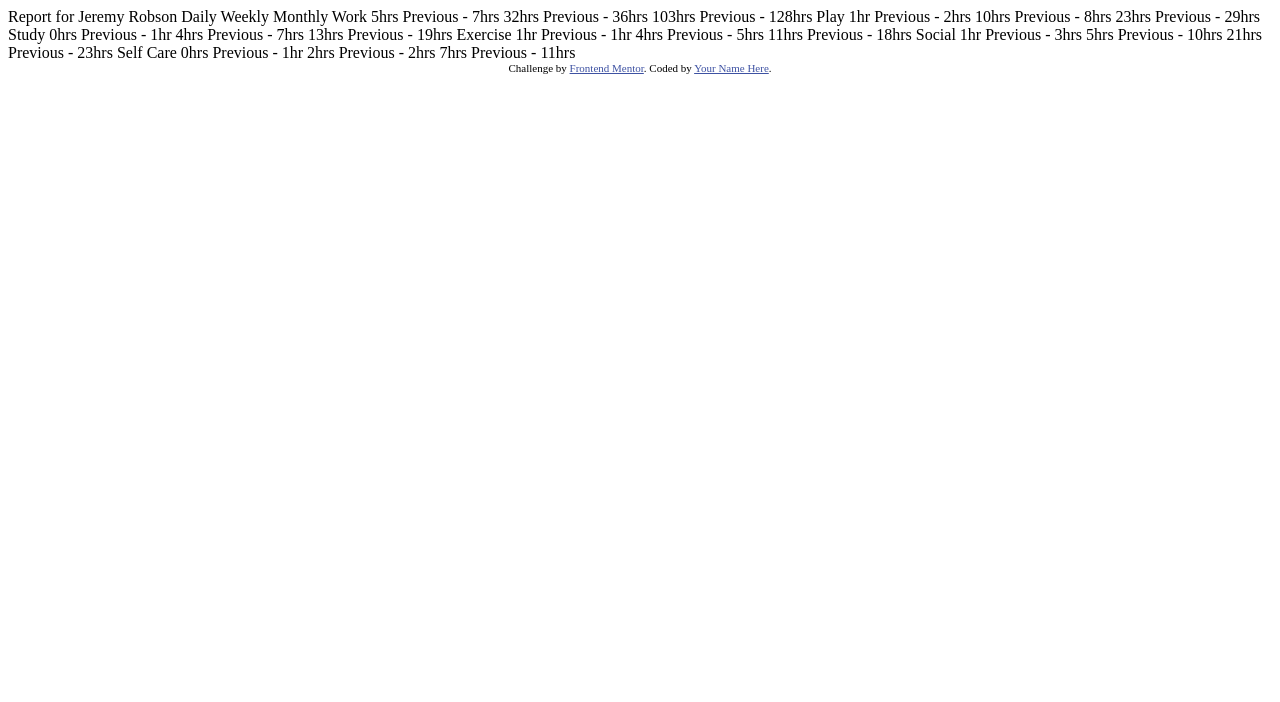
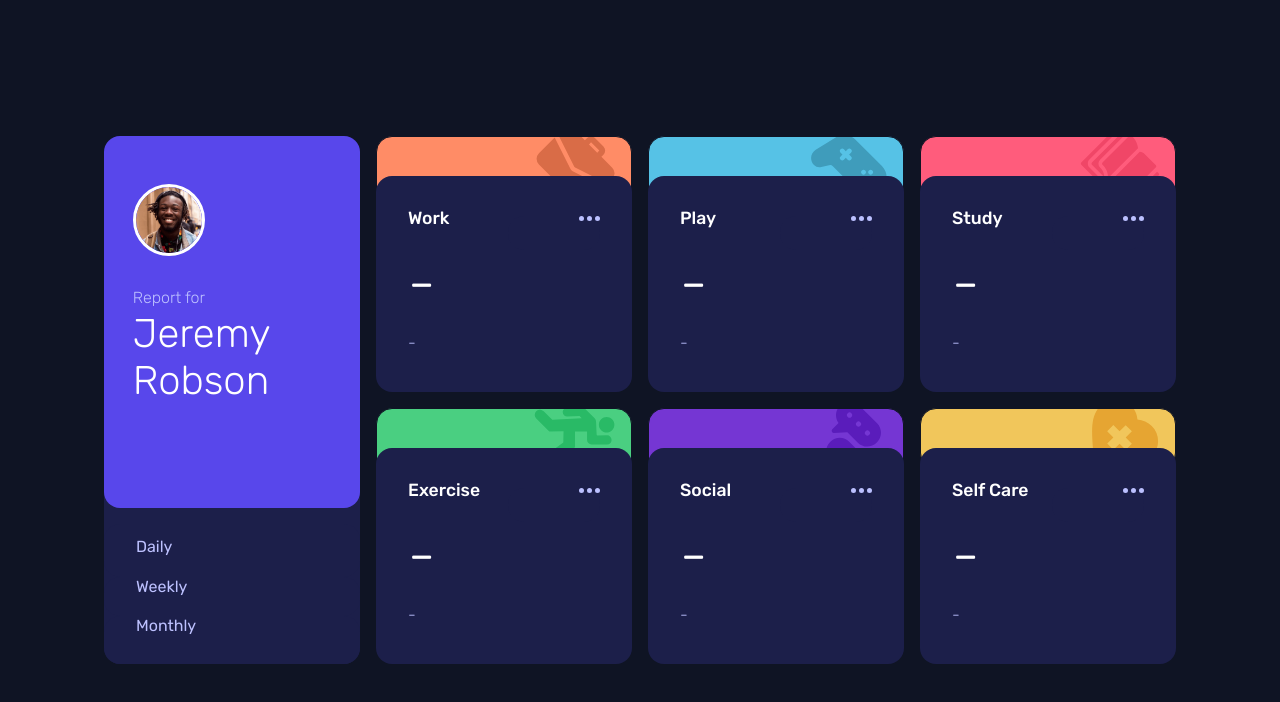
Before and after one commit to MolinaEf/time-tracking-dashboard, a plain HTML site: page index.html in a window 1280 px wide. Drawn offline with Linux system fonts and the light colour scheme.

Commit message:
everything

```diff
--- a/index.html
+++ b/index.html
@@ -2,79 +2,122 @@
 <html lang="en">
 <head>
   <meta charset="UTF-8">
-  <meta name="viewport" content="width=device-width, initial-scale=1.0"> <!-- displays site properly based on user's device -->
-
-  <link rel="icon" type="image/png" sizes="32x32" href="./images/favicon-32x32.png">
-
+  <meta name="viewport" content="width=device-width, initial-scale=1.0">
   <title>Frontend Mentor | Time tracking dashboard</title>
-
-  <!-- Feel free to remove these styles or customise in your own stylesheet 👍 -->
-  <style>
-    .attribution { font-size: 11px; text-align: center; }
-    .attribution a { color: hsl(228, 45%, 44%); }
-  </style>
+  <link rel="preconnect" href="https://fonts.googleapis.com">
+  <link rel="preconnect" href="https://fonts.gstatic.com" crossorigin>
+  <link href="https://fonts.googleapis.com/css2?family=Rubik:ital,wght@0,300..900;1,300..900&display=swap" rel="stylesheet">
+  <link rel="stylesheet" href="styles.css">
+  <script defer src="script.js"></script>
 </head>
 <body>
 
-  Report for
-  Jeremy Robson
+  <div class="wrapper">
+    <div class="box1">
+      <header class="main-top-part">
+        <img src="images/image-jeremy.png" alt="Jeremy Robson" class="avatar">
+        <div class="top-text">
+          <p class="report-for">Report for</p>
+          <h1 class="user-name">Jeremy Robson</h1>
+        </div>
+      </header>
+      <div class="button-section">
+        <button class="daily toggle-btn" id="daily-btn">Daily</button>
+        <button class="weekly toggle-btn" id="weekly-btn">Weekly</button>
+        <button class="monthly toggle-btn" id="monthly-btn">Monthly</button>
+      </div>
+    </div>
+    <div class="box box2" id="work">
+      <div class="top-section">
+        <img src="images\icon-work.svg" class="icon">
+      </div>
+      <div class="main-section">
+        <div class="box-wrapper">
+          <h2 class="box-title">Work</h2>
+          <button class="elipsis-button">
+            <img src="images\icon-ellipsis.svg" alt="ellipsis" class="ellipsis">
+          </button>
+          <div class="current-time">-</div>
+          <div class="previous-time">-</div>
+        </div>
+      </div> <!-- monthly -->
+    </div>
+    <div class="box box3" id="play">
+      <div class="top-section">
+        <img src="images\icon-play.svg" class="icon">
+      </div>
+      <div class="main-section">
+        <div class="box-wrapper">
+          <h2 class="box-title">Play</h2>
+          <button class="elipsis-button">
+            <img src="images\icon-ellipsis.svg" alt="ellipsis" class="ellipsis">
+          </button>
+          <div class="current-time">-</div>
+          <div class="previous-time">-</div>
+        </div>
+      </div>
+    </div>
+    <div class="box box4" id="study">
+      <div class="top-section">
+        <img src="images\icon-study.svg" class="icon">
+      </div>
+      <div class="main-section">
+        <div class="box-wrapper">
+          <h2 class="box-title">Study</h2>
+          <button class="elipsis-button">
+            <img src="images\icon-ellipsis.svg" alt="ellipsis" class="ellipsis">
+          </button>
+          <div class="current-time">-</div>
+          <div class="previous-time">-</div>
+        </div>
+      </div>
+    </div> <!-- monthly -->
+    <div class="box box5" id="exercise">
+      <div class="top-section">
+        <img src="images\icon-exercise.svg" class="icon">
+      </div>
+      <div class="main-section">
+        <div class="box-wrapper">
+          <h2 class="box-title">Exercise</h2>
+          <button class="elipsis-button">
+            <img src="images\icon-ellipsis.svg" alt="ellipsis" class="ellipsis">
+          </button>
+          <div class="current-time">-</div>
+          <div class="previous-time">-</div>
+        </div>
+      </div>
+    </div> <!-- monthly -->
+    <div class="box box6" id="social">
+      <div class="top-section">
+        <img src="images\icon-social.svg" class="icon">
+      </div>
+      <div class="main-section">
+        <div class="box-wrapper">
+          <h2 class="box-title">Social</h2>
+          <button class="elipsis-button">
+            <img src="images\icon-ellipsis.svg" alt="ellipsis" class="ellipsis">
+          </button>
+          <div class="current-time">-</div>
+          <div class="previous-time">-</div>
+        </div>
+      </div>
+    </div> <!-- monthly -->
+    <div class="box box7" id="selfcare">
+      <div class="top-section">
+        <img src="images\icon-self-care.svg" class="icon">
+      </div>
+      <div class="main-section">
+        <div class="box-wrapper">
+          <h2 class="box-title">Self Care</h2>
+          <button class="elipsis-button">
+            <img src="images\icon-ellipsis.svg" alt="ellipsis" class="ellipsis">
+          </button>
+          <div class="current-time">-</div>
+          <div class="previous-time">-</div>
+        </div>
+      </div>
+    </div>
+  </div> <!-- monthly -->
 
-  Daily
-  Weekly
-  Monthly
-
-  Work
-  5hrs <!-- daily -->
-  Previous - 7hrs <!-- daily -->
-  32hrs <!-- weekly -->
-  Previous - 36hrs <!-- weekly -->
-  103hrs <!-- monthly -->
-  Previous - 128hrs <!-- monthly -->
-
-  Play
-  1hr <!-- daily -->
-  Previous - 2hrs <!-- daily -->
-  10hrs <!-- weekly -->
-  Previous - 8hrs <!-- weekly -->
-  23hrs <!-- monthly -->
-  Previous - 29hrs <!-- monthly -->
-
-  Study
-  0hrs <!-- daily -->
-  Previous - 1hr <!-- daily -->
-  4hrs <!-- weekly -->
-  Previous - 7hrs <!-- weekly -->
-  13hrs <!-- monthly -->
-  Previous - 19hrs <!-- monthly -->
-
-  Exercise
-  1hr <!-- daily -->
-  Previous - 1hr <!-- daily -->
-  4hrs <!-- weekly -->
-  Previous - 5hrs <!-- weekly -->
-  11hrs <!-- monthly -->
-  Previous - 18hrs <!-- monthly -->
-
-  Social
-  1hr <!-- daily -->
-  Previous - 3hrs <!-- daily -->
-  5hrs <!-- weekly -->
-  Previous - 10hrs <!-- weekly -->
-  21hrs <!-- monthly -->
-  Previous - 23hrs <!-- monthly -->
-
-  Self Care
-  0hrs <!-- daily -->
-  Previous - 1hr <!-- daily -->
-  2hrs <!-- weekly -->
-  Previous - 2hrs <!-- weekly -->
-  7hrs <!-- monthly -->
-  Previous - 11hrs <!-- monthly -->
-
-
-  <div class="attribution">
-    Challenge by <a href="https://www.frontendmentor.io?ref=challenge" target="_blank">Frontend Mentor</a>.
-    Coded by <a href="#">Your Name Here</a>.
-  </div>
 </body>
 </html>
--- a/styles.css
+++ b/styles.css
@@ -0,0 +1,323 @@
+:root{
+    --blue: hsl(246, 80%, 60%);
+    --light-red1: hsl(15, 100%, 70%);
+    --soft-blue: hsl(195, 74%, 62%);
+    --light-red2: hsl(348, 100%, 68%);
+    --lime-green: hsl(145, 58%, 55%);
+    --violet: hsl(264, 64%, 52%);
+    --soft-orange: hsl(43, 84%, 65%);
+    --very-dark-blue: hsl(226, 43%, 10%);
+    --dark-blue: hsl(235, 46%, 20%);
+    --desaturated-blue: hsl(235, 45%, 61%);
+    --pale-blue: hsl(236, 100%, 87%);
+}
+
+*{
+    margin: 0;
+    padding: 0;
+    box-sizing: border-box;
+}
+
+html, body{
+    min-height: 100vh;
+    width: 100%;
+}
+
+body{
+    font-family: 'Rubik', sans-serif;
+    font-size: 18px;
+    background-color: var(--very-dark-blue);
+    padding: 3rem 1rem;
+    color: white;
+    display: flex;
+    flex-direction: column;
+    justify-content: center;
+    align-items: center;
+}
+
+.wrapper{
+    display: grid;
+    gap: 1rem;
+    grid-template-rows: 12.31rem repeat(6, 11rem);
+    grid-template-columns: minmax(20rem, 35rem);
+    width: 95%;
+    max-width: 35rem;
+}
+
+.avatar{
+    width: 4.5rem;
+    height: 4.5rem;
+    border-radius: 50%;
+    border: 3px solid white;
+    display: flex;
+}
+
+.main-top-part{
+    display: flex;
+    flex-direction: row;
+    align-items: center;
+    background-color: var(--blue);
+    padding: 1.8rem 1.8rem;
+    border-radius: 1rem;
+    position: relative;
+    z-index: 1;
+}
+
+.report-for{
+    font-size: 1rem;
+    font-weight: 300;
+    color: var(--pale-blue);
+    padding-bottom: 0.2rem
+}
+
+.user-name{
+    font-size: 1.5rem;
+    font-weight: 300
+}
+
+.box{
+    width: 100%;
+    max-width: 35rem;
+    height: 11rem;
+    overflow: hidden;
+}
+
+.top-text{
+    display: flex;
+    flex-direction: column;
+    justify-content: center;
+    margin-left: 1rem;
+    }
+
+.button-section{
+    background-color: var(--dark-blue);
+    display: flex;
+    flex-direction: row;
+    justify-content: space-evenly;
+    border-radius: 1rem;
+    padding-top: 2rem;
+    margin-top: -2rem;
+}
+
+button{
+    border: 0;
+    background-color: var(--dark-blue);
+    padding: 1.5rem 1.5rem;
+    color: var(--pale-blue);
+    font-family: 'Rubik', sans-serif;
+    font-size: 1rem;
+    border-radius: 1rem;
+    cursor: pointer;
+}
+
+.active{
+    color: white;
+}
+
+.main-section{
+    background-color: var(--dark-blue);
+    border-radius: 1rem;
+    padding: 2rem;
+    position: relative;
+    z-index: 1;
+    height: 8.5rem;
+}
+
+
+.icon{
+    position: relative;
+    right: 1rem;
+    margin-top: -0.5rem;
+    object-fit: none;
+}
+
+.top-section{
+    display: flex;
+    justify-content: flex-end;
+    border-radius: 1rem;
+    overflow-y: hidden;
+    border: 0.1rem solid var(--very-dark-blue)
+}
+
+.box1{
+    width: 100%;
+    max-width: 35rem;
+}
+
+.box2 .top-section{
+    background-color: var(--light-red1);
+    margin-bottom: -2.06rem
+}
+
+.box2 .icon{
+    top: -0.1rem
+}
+
+.box3 .top-section{
+    background-color: var(--soft-blue);
+    margin-bottom: -1.94rem
+}
+
+.box3 .icon{
+    bottom: -0.3rem
+}
+
+.box4 .top-section{
+    background-color: var(--light-red2);
+    margin-bottom: -2.06rem;
+}
+
+.box5 .top-section{
+    background-color: var(--lime-green);
+    margin-bottom: -1.56rem;
+    padding-bottom: 1rem;
+    border-radius: 1rem 1rem 0 0
+}
+
+.box5 .icon{
+    bottom: -0.4rem
+}
+
+.box6 .top-section{
+    background-color: var(--violet);
+    margin-bottom: -3.37rem;
+}
+
+.box6 .icon{
+    top: -0.3rem
+}
+
+
+.box7 .top-section{
+    background-color: var(--soft-orange);
+    margin-bottom: -1.31rem;
+}
+
+.box7 .icon{
+    top: -0.2rem
+}
+
+.box-wrapper{
+    display: grid;
+    grid-template-columns: 3fr 5fr;
+    grid-template-rows: repeat(2, 1fr);
+    gap: 0.5rem;
+    height: 100%;
+}
+
+.elipsis-button{
+    display: flex;
+    justify-content: flex-end;
+    align-items: flex-start;
+    padding: 0;
+    position: relative;
+    bottom: -0.5rem
+}
+
+h2{
+    font-weight: 500;
+    font-size: 1.1rem;
+}
+
+.current-time{
+    font-size: 2.1rem;
+    font-weight: 300;
+    color: white;
+}
+
+.previous-time{
+    font-size: 0.9rem;
+    font-weight: 300;
+    color: var(--pale-blue);
+    align-self: flex-end;
+    text-align: right;
+    padding-bottom: 0.5rem
+}
+
+@media (min-width: 48rem){
+    .wrapper{
+        grid-template-rows: 16rem 16rem;
+        grid-template-columns: 16rem 16rem 16rem 16rem;
+        gap: 1rem;
+        place-items: center;
+        width: auto;
+        max-width: 100%;
+    }
+
+    .box1{
+        grid-area: 1 / 1 / 3 / 2;
+        display: flex;
+        flex-direction: column;
+    }
+    .main-top-part{
+        display: flex;
+        flex-direction: column;
+        align-items: flex-start;
+        background-color: var(--blue);
+        padding: 2.5rem 1.8rem;
+        border-radius: 1rem;
+        position: relative;
+        z-index: 1;
+        margin-bottom: 1rem;
+    }
+
+    .button-section{
+        display: flex;
+        flex-direction: column;
+    }
+
+    .avatar{
+        margin-bottom: 2rem;
+        margin-top: 0.5rem;
+    }
+
+    .top-text{
+        margin: 0
+    }
+
+    .user-name{
+        font-size: 2.5rem;
+        margin-bottom: 4rem;
+    }
+
+    button{
+        text-align: left;
+        padding: 0 1.5rem 1.3rem 2rem;
+    }
+
+    .button-section{
+        padding-top: 4rem;
+        margin-top: -4rem;
+    }
+
+    button:first-child{
+        padding-top: 0.8rem;
+    }
+
+    button:last-child{
+        padding-bottom: 1.8rem;
+    }
+
+    .box-wrapper{
+        grid-template-columns: repeat(2, 1fr);
+        grid-template-rows: 1fr 2fr 1fr;
+    }
+
+    .box{
+        min-height: 16rem;
+    }
+
+    .main-section{
+        height: 13.5rem;
+    }
+
+    .previous-time{
+        grid-area: 3 / 1 / 4 / 3;
+        text-align: left;
+        font-size: 1rem;
+    }
+
+    .current-time{
+        font-size: 3.5rem;
+    }
+}
```
Also changed, not shown: script.js (added, +54 -0 lines).
